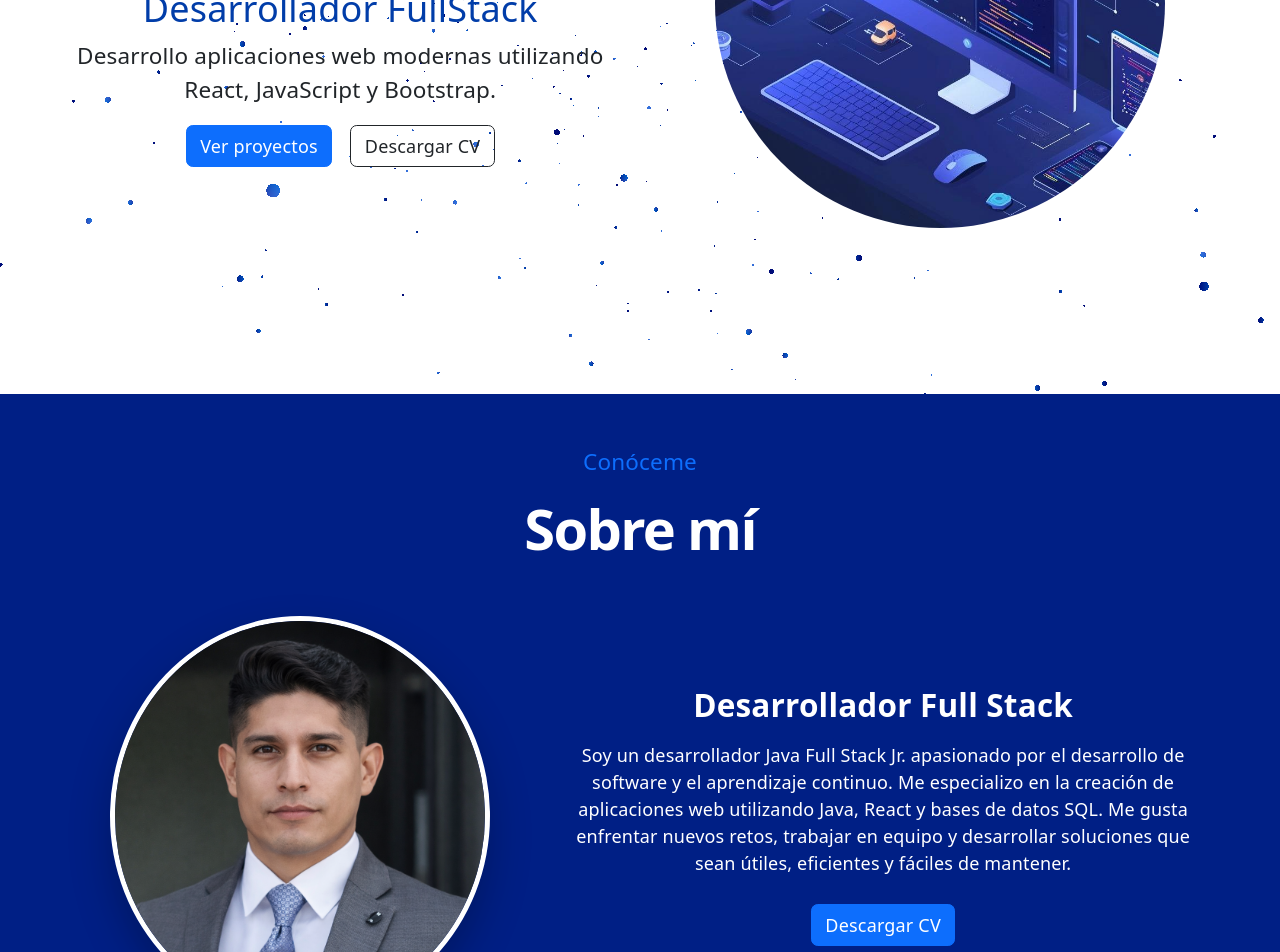
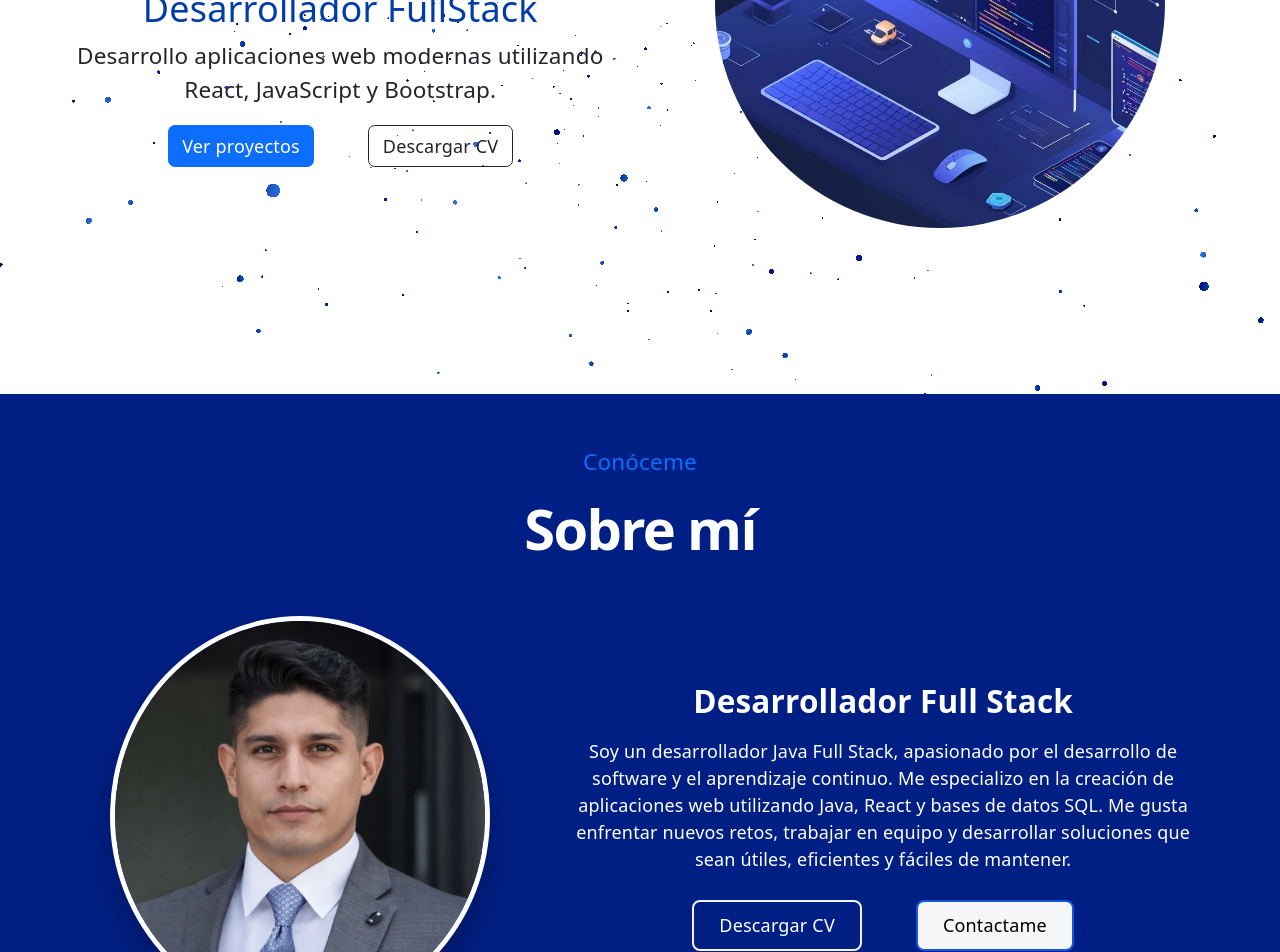
Before and after one commit to Superfier/PortafolioSteve, a React (Vite) app: page / in a window 1280 px wide. Shown: the part 460-1412 px from the top of the page. Built offline with nearby package versions, Linux system fonts and the light colour scheme.

Commit message:
Estilos en componente About

```diff
--- a/src/assets/styles/About.css
+++ b/src/assets/styles/About.css
@@ -36,3 +36,34 @@
 #about h3 {
     color: #fff;
 }
+
+a.btn-descargaCV {
+    background-color: #001f85; /* azul sólido */
+    color: #fff;               /* letras blancas */
+    border: 2px solid #f2f3f5; /* borde azul */
+    border-radius: 8px;        /* esquinas redondeadas */
+    padding: 10px 25px;        /* espacio interno */
+    transition: all 0.3s ease; /* efecto suave */
+
+}
+
+a.btn-descargaCV:hover {
+    background-color: #fff;    /* fondo blanco */
+    color: #000;               /* letras negras */
+    border-color: #001f85;     /* mantiene el borde azul */
+}
+
+a.btn-Contactame {
+    background-color: #f5f6f8; /* blanco sólido */
+    color: #000000;               /* letras negras */
+    border: 2px solid #1257e2; /* borde azul */
+    border-radius: 8px;        /* esquinas redondeadas */
+    padding: 10px 25px;        /* espacio interno */
+    transition: all 0.3s ease; /* efecto suave */
+}
+
+a.btn-Contactame:hover {
+    background-color: #fff;    /* fondo blanco */
+    color: #000;               /* letras negras */
+    border-color: #001f85;     /* mantiene el borde azul */
+}
--- a/src/assets/styles/navbar.css
+++ b/src/assets/styles/navbar.css
@@ -5,13 +5,13 @@ nav {
   z-index: 2;
   position: fixed;
   left: 50%;
-  transform: translateX(-60%);
+  transform: translateX(-50%);
   top: 2rem;
   display: flex;
   gap: 0.8rem;
   border-radius: 3rem;
   backdrop-filter: blur(0.5px);
-  box-shadow: 0 4px 20px rgba(0,0,0,0.2);
+  box-shadow: 0 4px 20px rgba(0, 0, 0, 0.384);
 }
 
 nav a {
--- a/src/components/About.jsx
+++ b/src/components/About.jsx
@@ -31,7 +31,7 @@ function About() {
                         </h3>
 
                         <p className="text-white mb-4">
-                            Soy un desarrollador Java Full Stack Jr. apasionado por el desarrollo
+                            Soy un desarrollador Java Full Stack, apasionado por el desarrollo
                             de software y el aprendizaje continuo. Me especializo en la creación de
                             aplicaciones web utilizando Java, React y bases de datos SQL.
                             Me gusta enfrentar nuevos retos, trabajar en equipo y desarrollar
@@ -40,16 +40,19 @@ function About() {
 
                         <a
                             href="/cv/CurriculumStevenLeon.pdf"
-                            className="btn btn-primary"
+                            className="btn btn-descargaCV me-5"
                             download
                         >
                             Descargar CV
                         </a>
 
+                        <a href="#Contact"
+                            className="btn btn-Contactame">
+                            Contactame
+                        </a>
                     </div>
 
                 </div>
-
             </div>
         </section>
     );
--- a/src/components/Hero.jsx
+++ b/src/components/Hero.jsx
@@ -33,7 +33,7 @@ function Hero() {
                             y Bootstrap.
                         </p>
 
-                        <a href="#projects" className="btn btn-primary me-3">
+                        <a href="#projects" className="btn btn-primary me-5">
                             Ver proyectos
                         </a>
 
```
